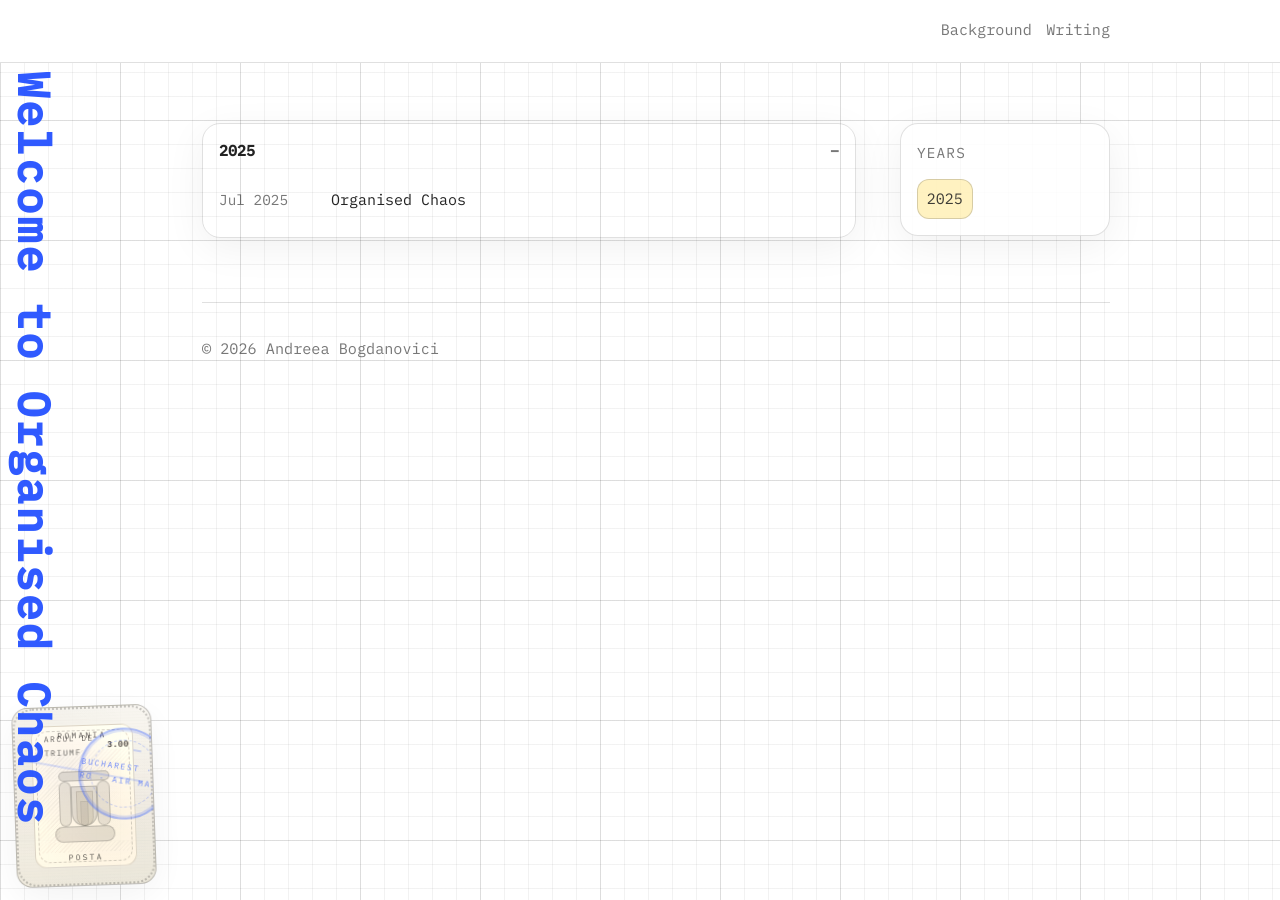
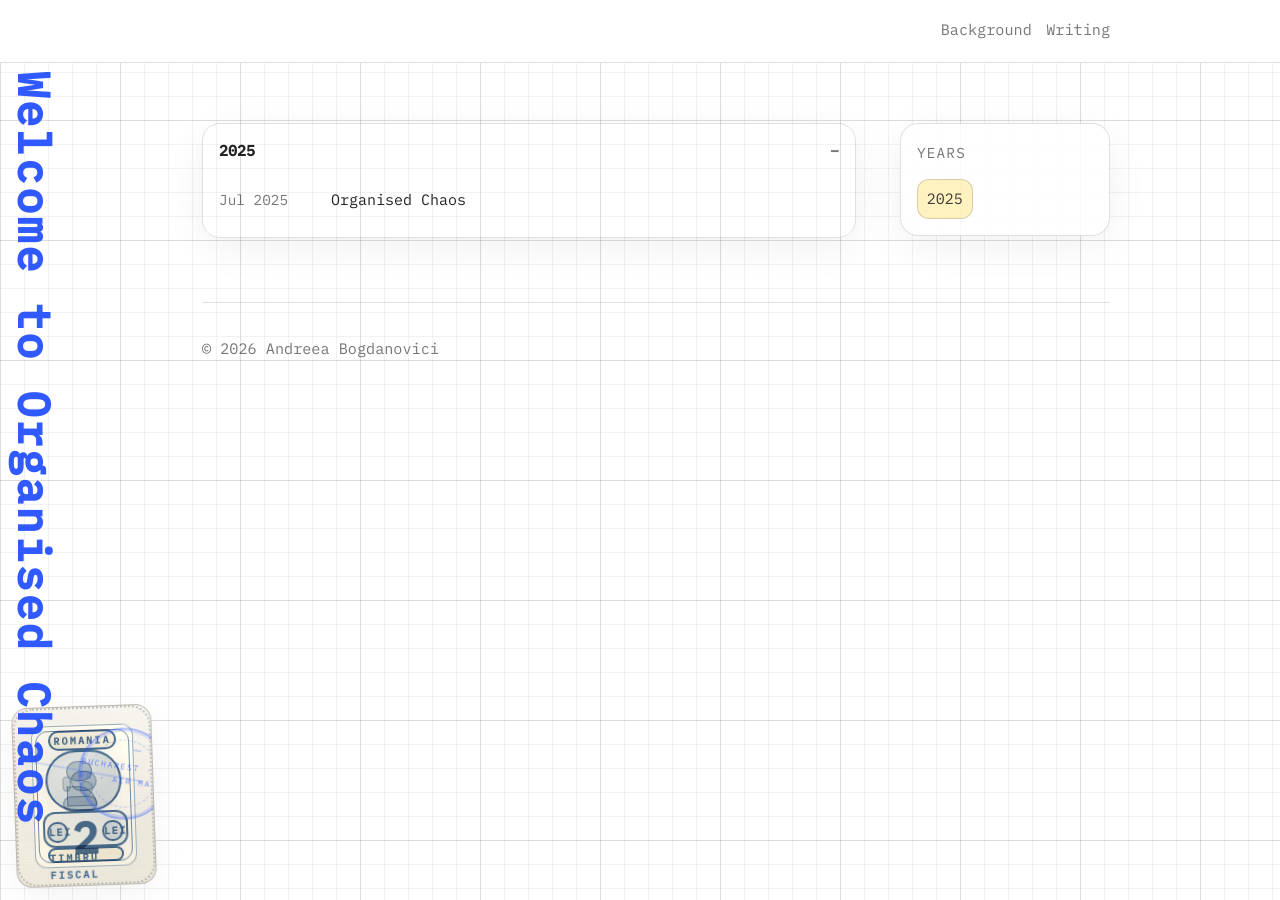
Before and after one commit to andreeabogdanovici/andreeabogdanovici.github.io, a Jekyll site: the page built from index.md, in a window 1280 px wide. Built offline with Jekyll 4.4.1, drawn with Linux system fonts in a browser that asks for light colours.

Commit message:
update, to test it, i dont want to install stuffs5/artsy stuff/timbru/2/hai ca putem

```diff
--- a/_layouts/default.html
+++ b/_layouts/default.html
@@ -24,22 +24,26 @@
           <div class='scene bg'></div>
           <div class='scene frame'></div>
 
-          <div class='type t-top'>ROMANIA</div>
-          <div class='type t-caption'>ARCUL DE TRIUMF</div>
-          <div class='type t-bottom'>POSTA</div>
-          <div class='type t-value'>3.00</div>
+          <div class='plate plate-top'>
+            <div class='plate-text'>ROMANIA</div>
+          </div>
 
-          <div class='arc base'></div>
-          <div class='arc pillar-left'></div>
-          <div class='arc pillar-right'></div>
-          <div class='arc crown'></div>
-          <div class='arc arch-outer'></div>
-          <div class='arc arch-inner'></div>
-          <div class='arc void'></div>
+          <div class='medallion'></div>
+          <div class='portrait p1'></div>
+          <div class='portrait p2'></div>
+          <div class='portrait p3'></div>
+          <div class='portrait p4'></div>
+          <div class='portrait p5'></div>
+          <div class='portrait p6'></div>
 
-          <div class='line hatch-1'></div>
-          <div class='line hatch-2'></div>
-          <div class='line hatch-3'></div>
+          <div class='panel'></div>
+          <div class='value lei-left'>LEI</div>
+          <div class='value lei-right'>LEI</div>
+          <div class='value number'>2</div>
+
+          <div class='plate plate-bottom'>
+            <div class='plate-text'>TIMBRU FISCAL</div>
+          </div>
         </div>
       </div>
     </div>
--- a/assets/css/site.css
+++ b/assets/css/site.css
@@ -12,6 +12,8 @@
   --grid-minor: rgba(35, 35, 35, 0.06);
   --grid-major: rgba(35, 35, 35, 0.1);
   --pen-blue: #1f4dff;
+  --stamp-blue: #1d5a96;
+  --stamp-blue-2: rgba(29, 90, 150, 0.74);
 }
 
 * {
@@ -244,81 +246,114 @@ a:focus-visible {
   grid-template-rows: repeat(28, 1fr);
   gap: 0;
   z-index: 2;
-  filter: saturate(0.75) sepia(0.22);
+  filter: saturate(0.95) sepia(0.18);
 }
 
 .scene.bg {
   grid-column: 1 / -1;
   grid-row: 1 / -1;
   border-radius: 12px;
-  border: 1px solid rgba(35, 35, 35, 0.18);
+  border: 1px solid rgba(29, 90, 150, 0.5);
   background:
-    radial-gradient(circle at 30% 25%, rgba(31, 77, 255, 0.09), transparent 55%),
-    radial-gradient(circle at 75% 65%, rgba(35, 35, 35, 0.06), transparent 60%),
-    linear-gradient(180deg, rgba(255, 255, 255, 0.5), rgba(35, 35, 35, 0.02)),
-    #f8f3e7;
+    radial-gradient(circle at 30% 25%, rgba(29, 90, 150, 0.14), transparent 55%),
+    radial-gradient(circle at 75% 65%, rgba(29, 90, 150, 0.10), transparent 60%),
+    linear-gradient(180deg, rgba(255, 255, 255, 0.65), rgba(29, 90, 150, 0.04)),
+    #f7f1e4;
 }
 
 .scene.frame {
   grid-column: 2 / 24;
   grid-row: 2 / 28;
-  border: 1px dashed rgba(35, 35, 35, 0.22);
+  border: 1px solid rgba(29, 90, 150, 0.75);
   border-radius: 12px;
   pointer-events: none;
 }
 
-.type {
-  z-index: 3;
-  color: rgba(35, 35, 35, 0.82);
-  letter-spacing: 0.28em;
-  font-size: 8px;
-  text-transform: uppercase;
-  mix-blend-mode: multiply;
-  align-self: center;
-  justify-self: center;
-}
-
-.type.t-top { grid-column: 3 / 23; grid-row: 2 / 4; }
-.type.t-caption {
-  grid-column: 4 / 22;
-  grid-row: 4 / 6;
-  letter-spacing: 0.18em;
-  opacity: 0.9;
-}
-.type.t-bottom { grid-column: 3 / 23; grid-row: 26 / 28; }
-.type.t-value {
-  grid-column: 18 / 24;
-  grid-row: 4 / 6;
-  justify-self: end;
-  letter-spacing: 0.08em;
-  font-weight: 700;
-}
-
-.arc {
-  z-index: 3;
-  background: rgba(35, 35, 35, 0.1);
-  border: 1px solid rgba(35, 35, 35, 0.22);
+.plate {
+  z-index: 4;
+  display: grid;
+  place-items: center;
+  border: 2px solid rgba(29, 90, 150, 0.95);
+  background: rgba(247, 241, 228, 0.92);
+  color: rgba(29, 90, 150, 0.95);
+  border-radius: 10px;
   mix-blend-mode: multiply;
 }
 
-.arc.base { grid-column: 6 / 20; grid-row: 21 / 24; border-radius: 10px; background: rgba(35, 35, 35, 0.12); }
-.arc.pillar-left { grid-column: 7 / 10; grid-row: 12 / 21; border-radius: 10px; }
-.arc.pillar-right { grid-column: 16 / 19; grid-row: 12 / 21; border-radius: 10px; }
-.arc.crown { grid-column: 7 / 19; grid-row: 10 / 12; border-radius: 10px; background: rgba(35, 35, 35, 0.14); }
-.arc.arch-outer { grid-column: 10 / 16; grid-row: 13 / 21; border-radius: 0 0 999px 999px; background: rgba(35, 35, 35, 0.13); }
-.arc.arch-inner { grid-column: 11 / 15; grid-row: 14 / 21; border-radius: 0 0 999px 999px; background: rgba(246, 240, 226, 0.82); border-color: rgba(35, 35, 35, 0.12); }
-.arc.void { grid-column: 12 / 14; grid-row: 16 / 21; border-radius: 0 0 999px 999px; background: rgba(35, 35, 35, 0.06); border-color: rgba(35, 35, 35, 0.08); }
+.plate-top { grid-column: 5 / 21; grid-row: 2 / 6; }
+.plate-bottom { grid-column: 4 / 22; grid-row: 25 / 28; border-radius: 10px; }
 
-.line {
-  z-index: 2;
-  background: repeating-linear-gradient(135deg, rgba(35, 35, 35, 0.08) 0 1px, transparent 1px 3px);
-  mix-blend-mode: multiply;
-  opacity: 0.55;
+.plate-text {
+  font-weight: 900;
+  font-size: 10px;
+  letter-spacing: 0.22em;
+  text-transform: uppercase;
 }
 
-.line.hatch-1 { grid-column: 2 / 24; grid-row: 6 / 10; }
-.line.hatch-2 { grid-column: 2 / 24; grid-row: 24 / 26; }
-.line.hatch-3 { grid-column: 2 / 7; grid-row: 10 / 24; }
+.medallion {
+  z-index: 3;
+  grid-column: 4 / 22;
+  grid-row: 6 / 18;
+  border-radius: 999px;
+  border: 2px solid rgba(29, 90, 150, 0.95);
+  background:
+    radial-gradient(circle at 30% 30%, rgba(255, 255, 255, 0.7), rgba(29, 90, 150, 0.08) 65%),
+    rgba(29, 90, 150, 0.12);
+  mix-blend-mode: multiply;
+}
+
+.portrait {
+  z-index: 4;
+  background: rgba(29, 90, 150, 0.26);
+  border: 1px solid rgba(29, 90, 150, 0.55);
+  mix-blend-mode: multiply;
+}
+
+.portrait.p1 { grid-column: 9 / 15; grid-row: 8 / 12; border-radius: 999px; background: rgba(29, 90, 150, 0.28); }
+.portrait.p2 { grid-column: 10 / 16; grid-row: 10 / 14; border-radius: 999px; }
+.portrait.p3 { grid-column: 9 / 16; grid-row: 13 / 17; border-radius: 14px 999px 18px 18px; background: rgba(29, 90, 150, 0.24); }
+.portrait.p4 { grid-column: 8 / 16; grid-row: 15 / 18; border-radius: 18px; background: rgba(29, 90, 150, 0.22); }
+.portrait.p5 { grid-column: 12 / 15; grid-row: 12 / 15; border-radius: 999px; background: rgba(29, 90, 150, 0.16); border-color: rgba(29, 90, 150, 0.35); }
+.portrait.p6 { grid-column: 8 / 10; grid-row: 11 / 14; border-radius: 999px; background: rgba(29, 90, 150, 0.18); border-color: rgba(29, 90, 150, 0.35); }
+
+.panel {
+  z-index: 3;
+  grid-column: 3 / 23;
+  grid-row: 18 / 25;
+  border: 2px solid rgba(29, 90, 150, 0.9);
+  border-radius: 12px;
+  background: rgba(29, 90, 150, 0.08);
+  mix-blend-mode: multiply;
+}
+
+.value {
+  z-index: 4;
+  display: grid;
+  place-items: center;
+  color: rgba(29, 90, 150, 0.95);
+  mix-blend-mode: multiply;
+  font-weight: 900;
+}
+
+.value.lei-left,
+.value.lei-right {
+  border: 2px solid rgba(29, 90, 150, 0.9);
+  border-radius: 10px;
+  background: rgba(29, 90, 150, 0.12);
+  font-size: 10px;
+  letter-spacing: 0.16em;
+}
+
+.value.lei-left { grid-column: 4 / 9; grid-row: 20 / 24; }
+.value.lei-right { grid-column: 17 / 22; grid-row: 20 / 24; }
+.value.number {
+  grid-column: 9 / 17;
+  grid-row: 19 / 25;
+  font-size: 44px;
+  line-height: 1;
+  letter-spacing: 0;
+  color: rgba(29, 90, 150, 0.9);
+}
 
 .stamp::before,
 .stamp::after {
@@ -523,11 +558,38 @@ a:focus-visible {
   font-size: 1rem;
 }
 
-.post-meta-right {
-  text-align: right;
+.post-shell {
+  display: grid;
+  grid-template-columns: minmax(0, 1fr) 210px;
+  gap: 2.75rem;
+  align-items: start;
+}
+
+.post-side {
+  position: sticky;
+  top: 4.25rem;
+}
+
+.meta-card {
+  border: 1px solid var(--border);
+  border-radius: 16px;
+  padding: 0.9rem 1rem;
+  background: var(--card);
+  box-shadow: var(--shadow);
+}
+
+.meta-label {
+  font-size: 0.85rem;
+  letter-spacing: 0.12em;
+  text-transform: uppercase;
   color: var(--muted);
-  font-size: 0.95rem;
-  margin-bottom: 1.5rem;
+  margin-bottom: 0.35rem;
+}
+
+.meta-value {
+  color: var(--text);
+  font-weight: 500;
+  font-variant-numeric: tabular-nums;
 }
 
 .prose a {
@@ -643,4 +705,14 @@ a:focus-visible {
     padding: 1.1rem 1rem 1rem 1rem;
   }
 
+  .post-shell {
+    grid-template-columns: 1fr;
+    gap: 1.75rem;
+  }
+
+  .post-side {
+    position: static;
+    order: -1;
+  }
+
 }
```
Also changed, not shown: _layouts/post.html (+11 -1 lines), assets/timbru.png (added), 1 other file.
